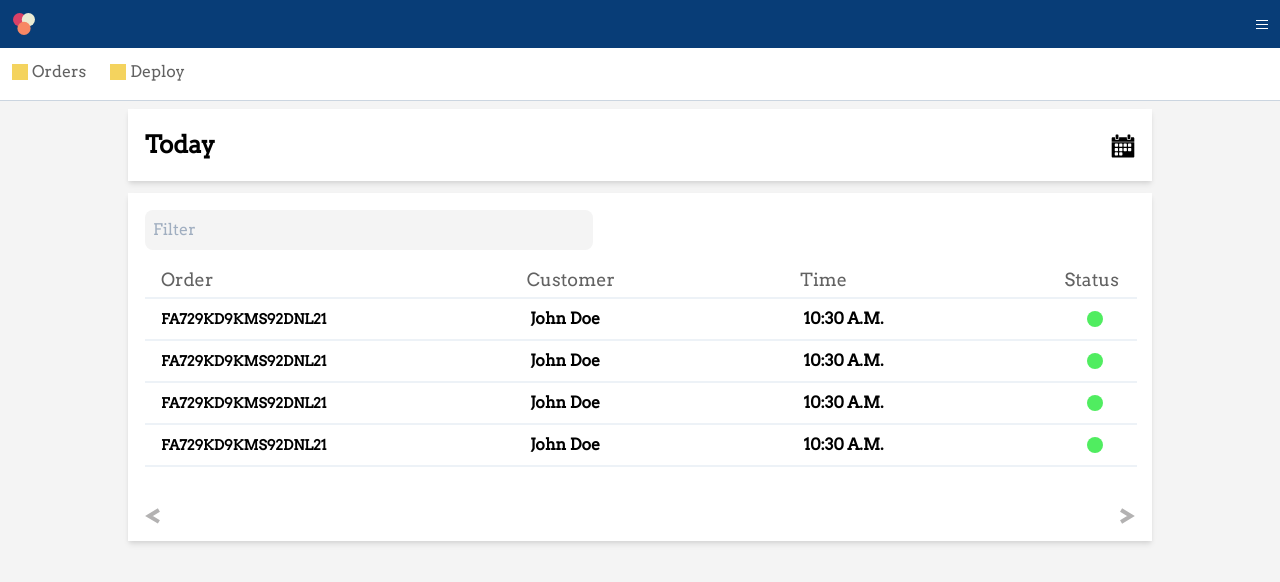
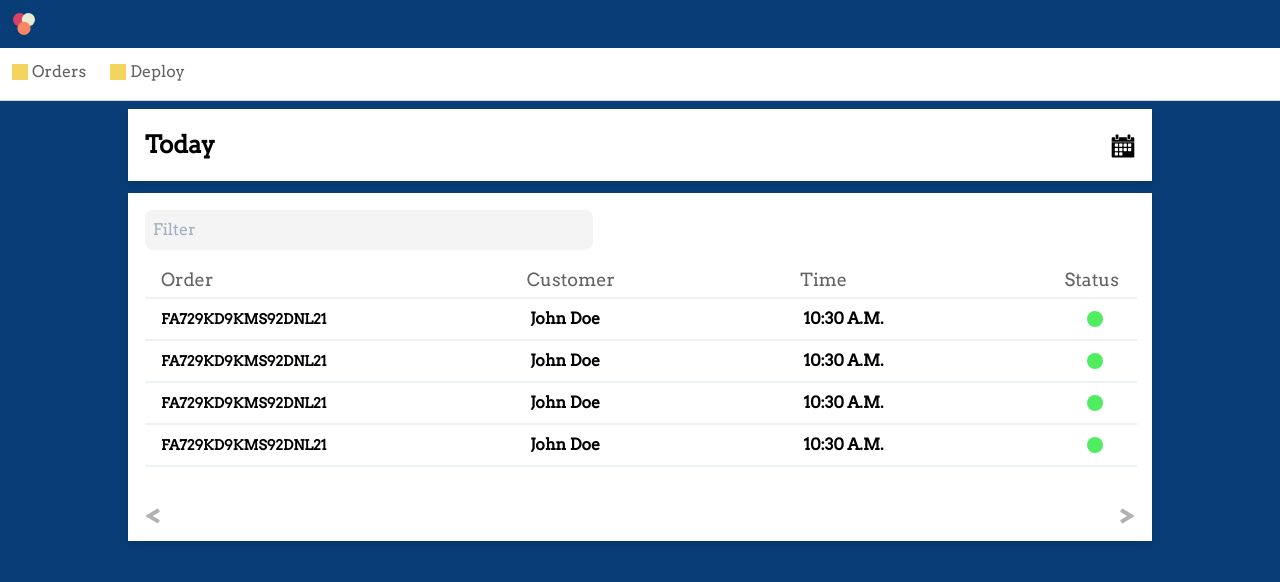
Before and after one commit to mrodrigues95/pick-up, a React (Create React App) app: page /orders in a window 1280 px wide. Shown: the top 582 px of the page. Built offline with nearby package versions, Linux system fonts and the light colour scheme.

Commit message:
show a different header component if the user is not signed in

```diff
--- a/src/App.js
+++ b/src/App.js
@@ -2,12 +2,16 @@ import React from 'react';
 import { Switch, Route } from 'react-router-dom';
 import './css/main.css';
 
-import Home from './components/Orders/Orders';
+import Home from './components/Home/Home';
+import Orders from './components/Orders/Orders';
 import Deploy from './components/Deploy/Deploy';
 
 const App = () => {
   return (
     <Switch>
+      <Route path="/orders">
+        <Orders />
+      </Route>
       <Route path="/deploy">
         <Deploy />
       </Route>
--- /dev/null
+++ b/src/components/Header/SignedOutHeader.js
@@ -0,0 +1,17 @@
+import React from 'react';
+
+import Logo from './HeaderItem/Logo';
+
+const SignedOutHeader = () => {
+  return (
+    <header>
+      <nav className="bg-primary">
+        <div className="flex justify-between items-center p-3">
+          <Logo />
+        </div>
+      </nav>
+    </header>
+  );
+};
+
+export default SignedOutHeader;
--- /dev/null
+++ b/src/components/Home/Home.js
@@ -0,0 +1,10 @@
+import React from 'react';
+import Layout from './../Layout';
+
+const Home = () => {
+  const isAuth = false;
+
+  return <Layout isAuthenticated={isAuth} />;
+};
+
+export default Home;
--- a/src/components/Layout.js
+++ b/src/components/Layout.js
@@ -1,14 +1,27 @@
 import React from 'react';
 
 import Header from './Header/Header';
+import SignedOutHeader from './Header/SignedOutHeader';
 
 const Layout = (props) => {
-  return (
+  let header = (
     <div className="w-screen h-screen bg-body">
       <Header />
       <main>{props.children}</main>
     </div>
   );
+
+  // Show the SignedOutHeader if the user is not logged in.
+  if (!props.isAuthenticated) {
+    header = (
+      <div className="w-screen h-screen bg-primary">
+        <SignedOutHeader />
+        <main>{props.children}</main>
+      </div>
+    );
+  }
+
+  return <>{header}</>;
 };
 
 export default Layout;
```
